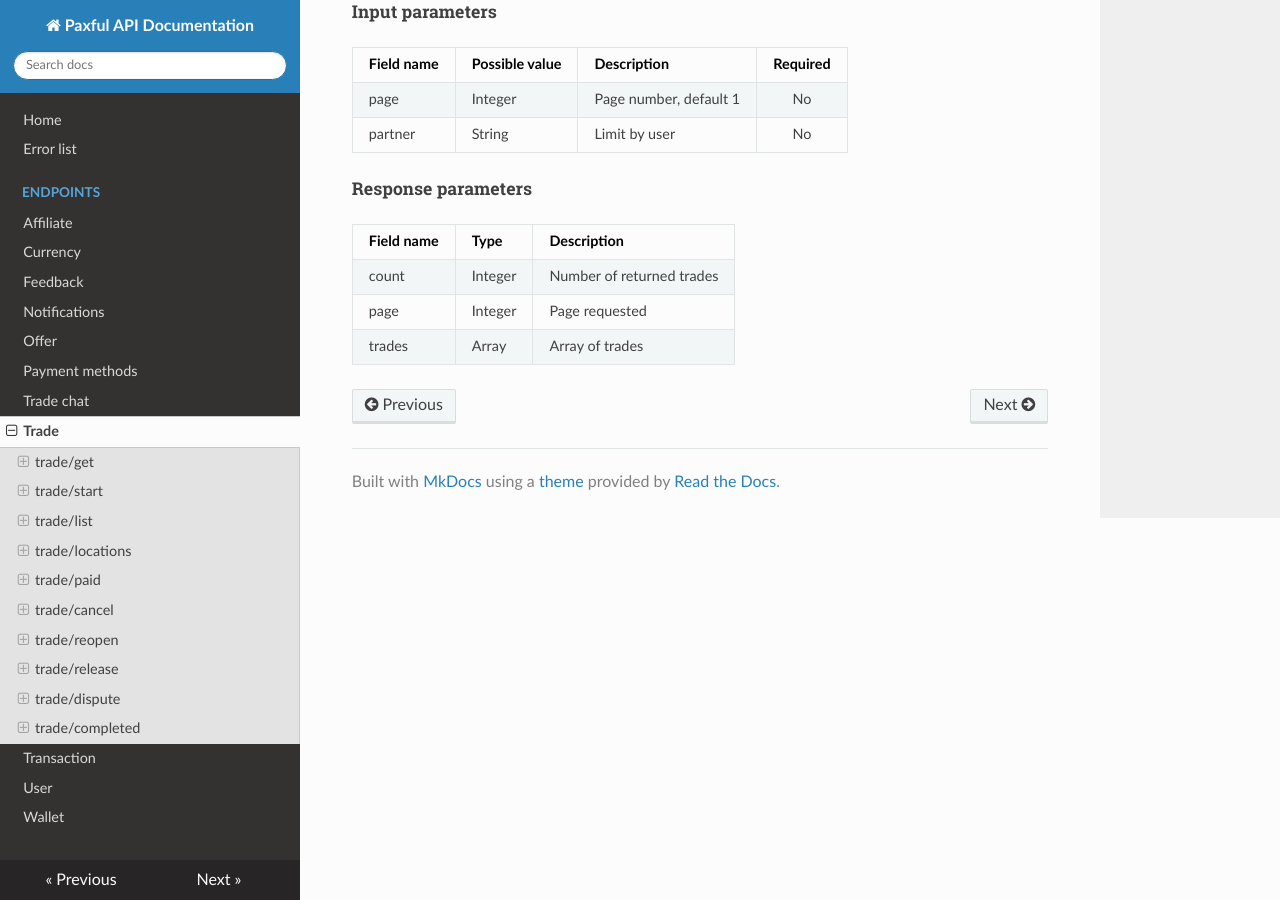
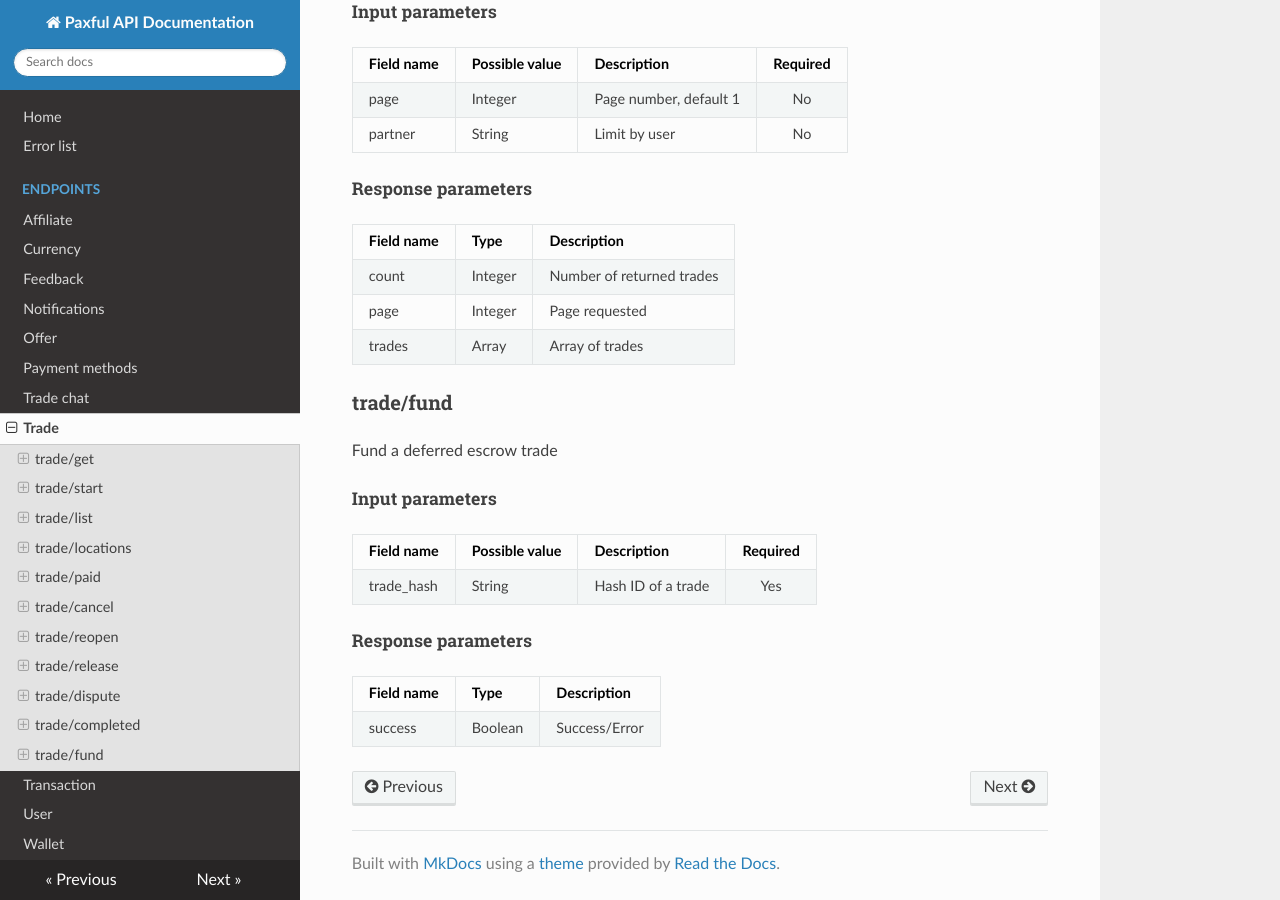
Before and after one commit to paxful/api-docs, an MkDocs documentation site: the page built from docs/endpoints/trade.md, in a window 1280 px wide and 900 px high, scrolled down 4928 px. Built offline with MkDocs 1.6.1, drawn with Linux system fonts in a browser that asks for light colours; nearby versions of some CDN libraries.

Commit message:
trade/fund method has been added BRAVO-4069

```diff
--- a/docs/endpoints/trade.md
+++ b/docs/endpoints/trade.md
@@ -229,3 +229,19 @@ Fetch a list of your completed trades, optionally limited by partner username
 | count         | Integer | Number of returned trades |
 | page          | Integer | Page requested |
 | trades        | Array | Array of trades |
+
+### trade/fund
+
+Fund a deferred escrow trade
+
+##### Input parameters
+
+| Field name    |   Possible value  | Description   | Required |
+| ------------- | ----------------- | ------------- | :------: |
+| trade_hash    | String            | Hash ID of a trade | Yes |
+
+##### Response parameters
+
+| Field name    | Type | Description |
+| ------------- | ---- | ----------- |
+| success       | Boolean | Success/Error |
```
